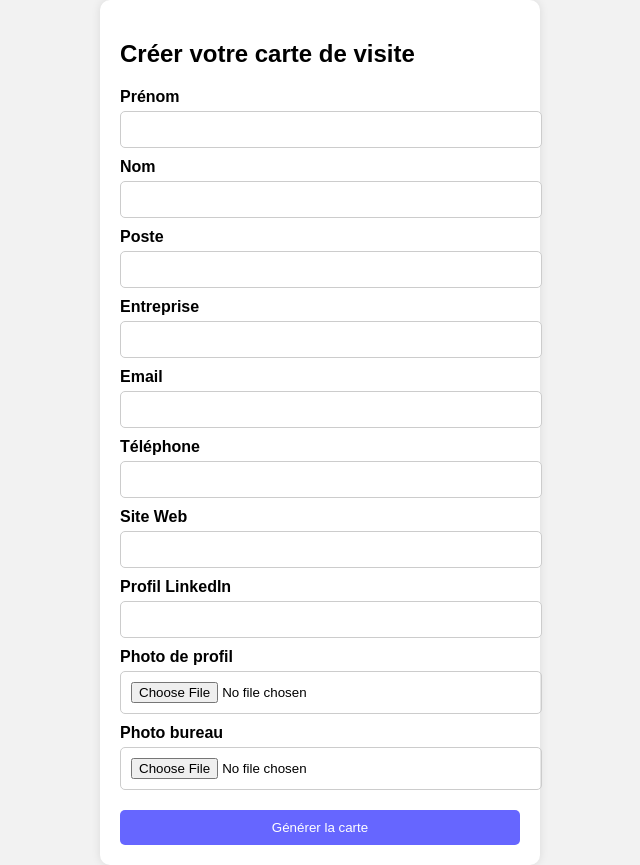
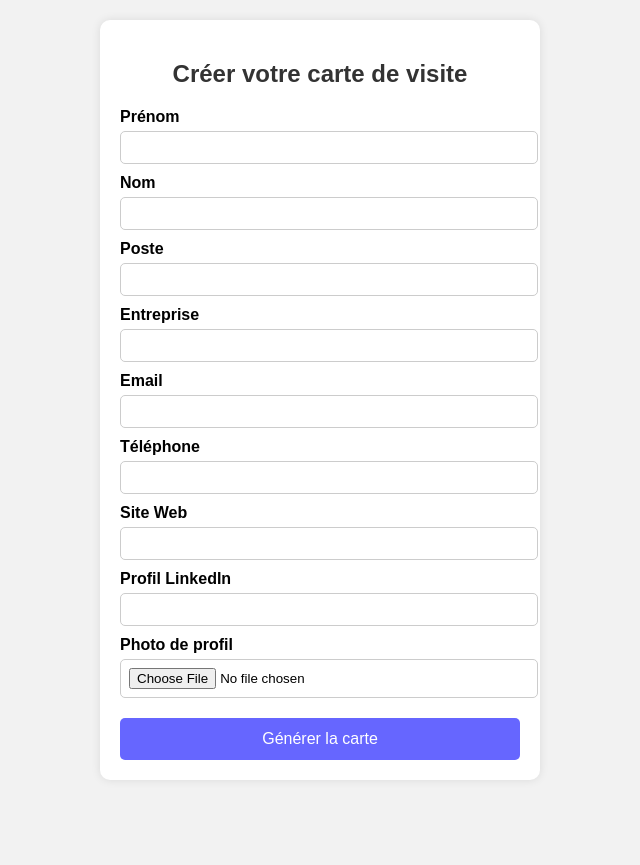
Before and after one commit to solutionspelichet/businesscard, a Flask app: page / in a window 1280 px wide. Shown: the whole page, without its empty margins (320-960 px from the left). After the commit the page ends 780 px from the top, so only its background shows below. Run offline with Flask 3, Linux system fonts and the light colour scheme.

Commit message:
Update form.html

```diff
--- a/templates/form.html
+++ b/templates/form.html
@@ -1,4 +1,3 @@
-
 <!DOCTYPE html>
 <html lang="fr">
 <head>
@@ -9,12 +8,12 @@
     body {
       font-family: Arial, sans-serif;
       background-color: #f2f2f2;
+      margin: 0;
+      padding: 0;
       display: flex;
       justify-content: center;
       align-items: center;
       min-height: 100vh;
-      margin: 0;
-      padding: 0;
     }
     .form-container {
       width: 90%;
@@ -24,24 +23,36 @@
       border-radius: 10px;
       box-shadow: 0 0 10px rgba(0,0,0,0.1);
     }
+    h2 {
+      text-align: center;
+      color: #333;
+    }
     label {
       display: block;
       margin-top: 10px;
       font-weight: bold;
     }
-    input, button {
+    input[type="text"],
+    input[type="email"],
+    input[type="url"],
+    input[type="tel"],
+    input[type="file"] {
       width: 100%;
-      padding: 10px;
+      padding: 8px;
       margin-top: 5px;
+      border: 1px solid #ccc;
       border-radius: 5px;
-      border: 1px solid #ccc;
     }
     button {
+      width: 100%;
       background-color: #6666ff;
       color: white;
       border: none;
+      padding: 12px;
+      border-radius: 5px;
+      margin-top: 20px;
+      font-size: 16px;
       cursor: pointer;
-      margin-top: 20px;
     }
     button:hover {
       background-color: #4d4ddf;
@@ -51,26 +62,34 @@
 <body>
   <form class="form-container" action="/submit" method="POST" enctype="multipart/form-data">
     <h2>Créer votre carte de visite</h2>
+
     <label for="first_name">Prénom</label>
     <input type="text" name="first_name" required>
+
     <label for="last_name">Nom</label>
     <input type="text" name="last_name" required>
+
     <label for="job_title">Poste</label>
     <input type="text" name="job_title">
+
     <label for="company">Entreprise</label>
     <input type="text" name="company">
+
     <label for="email">Email</label>
     <input type="email" name="email">
+
     <label for="phone">Téléphone</label>
     <input type="tel" name="phone">
+
     <label for="website">Site Web</label>
     <input type="url" name="website">
+
     <label for="linkedin">Profil LinkedIn</label>
     <input type="url" name="linkedin">
+
     <label for="photo">Photo de profil</label>
-    <input type="file" name="photo" accept="image/*">
-    <label for="office">Photo bureau</label>
-    <input type="file" name="office" accept="image/*">
+    <input type="file" name="photo" accept="image/*" required>
+
     <button type="submit">Générer la carte</button>
   </form>
 </body>
```
